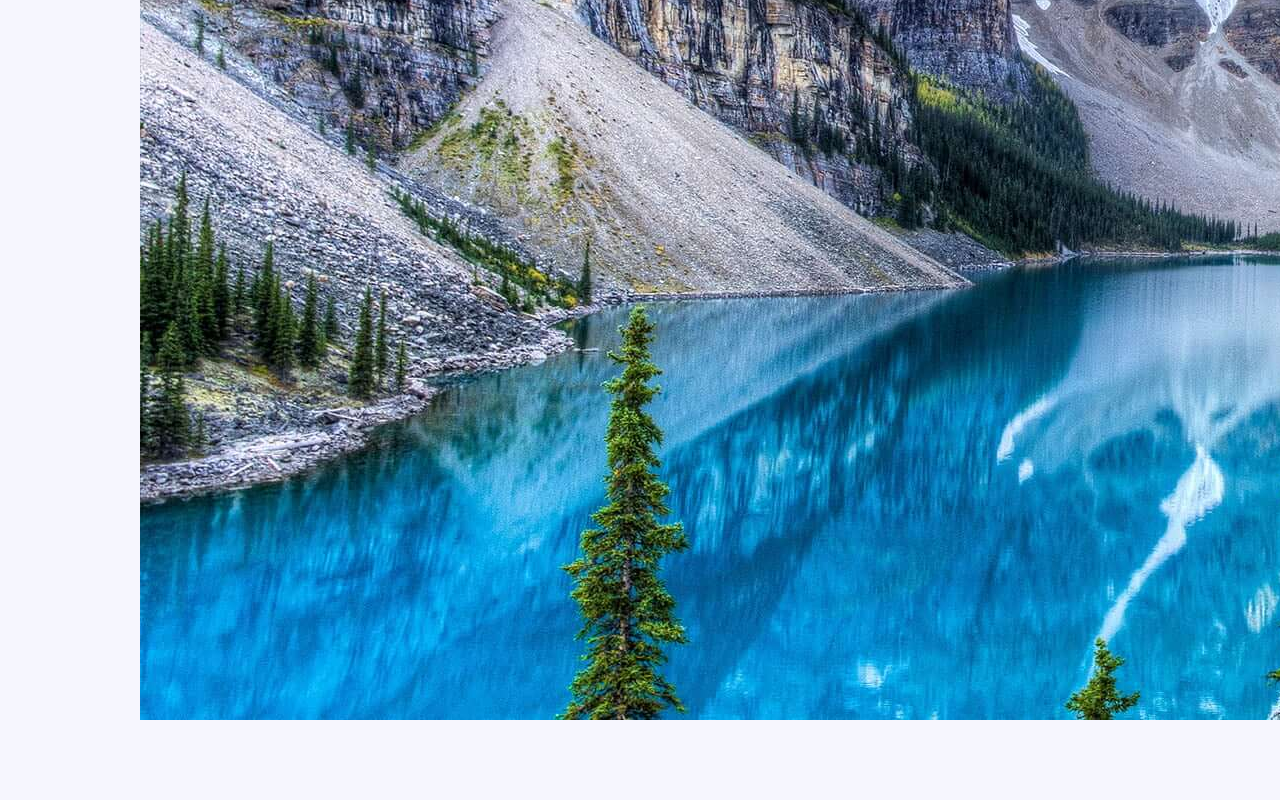
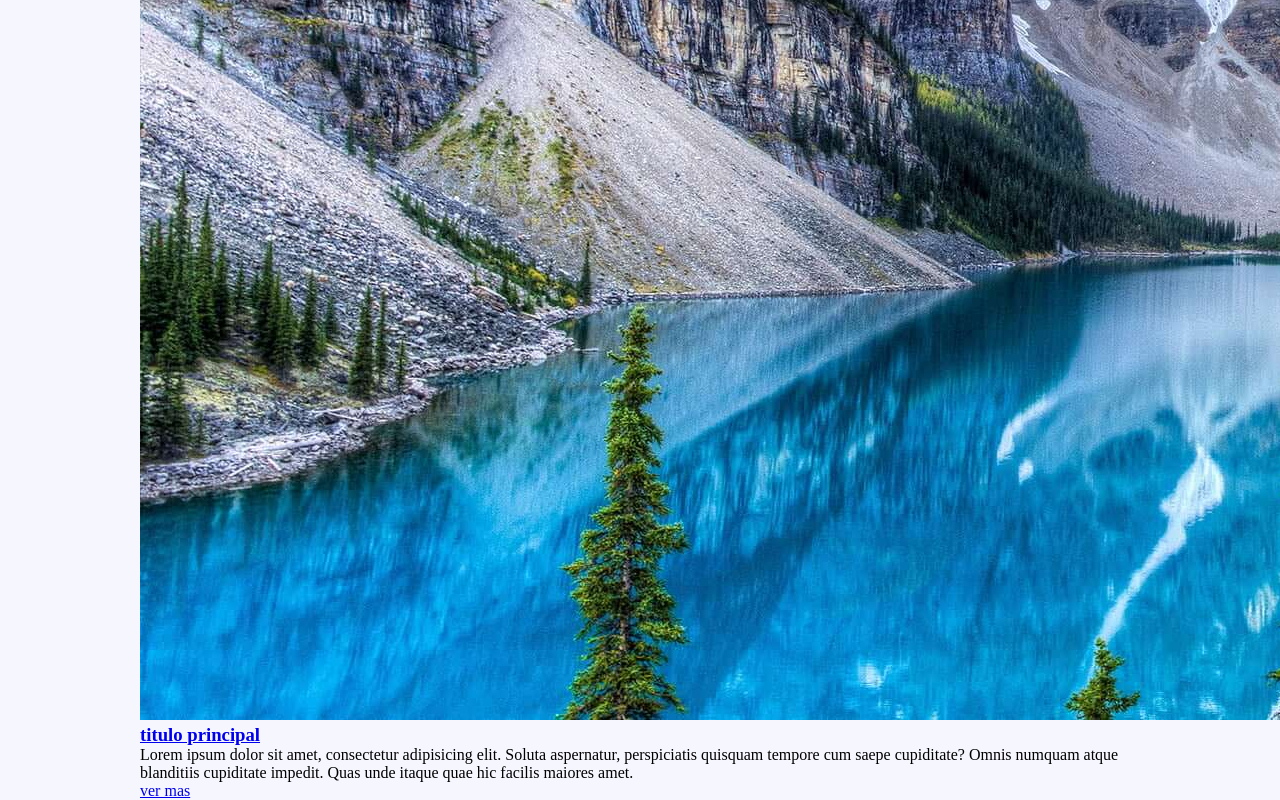
Before and after one commit to Gerar1623/Uso_De_BEM_y_HTML5, a plain HTML site: page index.html in a window 1280 px wide. Shown: the part 630-1430 px from the top of the page. Before the commit the page ends 1354 px from the top, so only its background shows below. Drawn offline with Linux system fonts and the light colour scheme.

Commit message:
se agrego el bloque del boton ver si funciona la flecha

```diff
--- a/index.html
+++ b/index.html
@@ -12,6 +12,17 @@
                 <a href="#" class="card__miniatura">
                     <img src="1.jpg" alt="paisaje" class="card__img">
                 </a>
+                <div class="card__texto">
+                    <h3 class="card__titulo">
+                        <a href="#" class="card__enlace-titulo">titulo principal</a></h3>
+                        <p class="card__parrafo-principal">Lorem ipsum dolor sit amet, consectetur adipisicing elit. Soluta aspernatur, perspiciatis quisquam tempore cum saepe cupiditate? Omnis numquam atque blanditiis cupiditate impedit. Quas unde itaque quae hic facilis maiores amet.</p>
+
+                        <a href="#" class="boton">
+                            <span>ver mas</span>
+                            <i class="boton__icono fas fa-arrow-right"></i>
+                        </a>
+
+                </div>
             </div>
         </div>
     </body>
```
